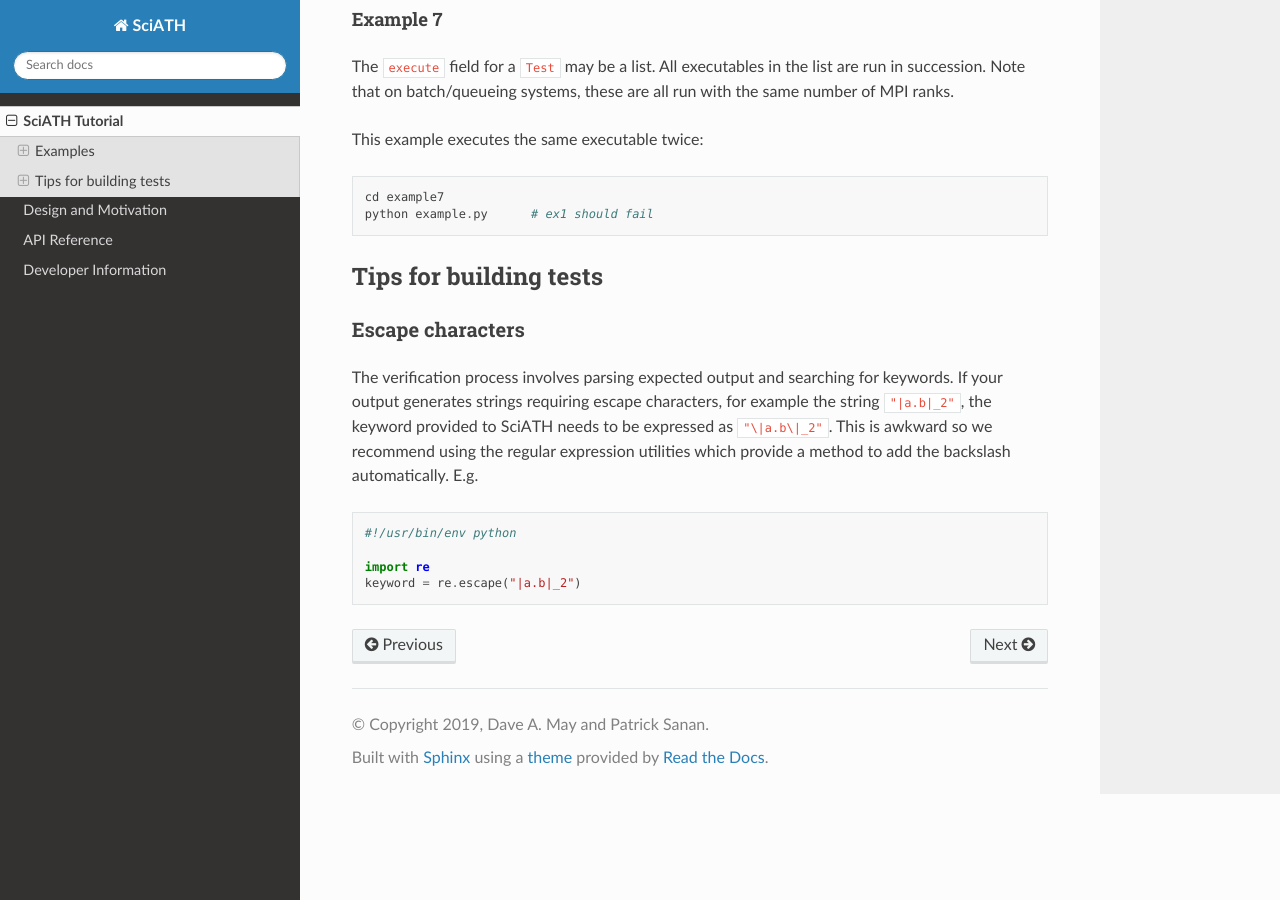
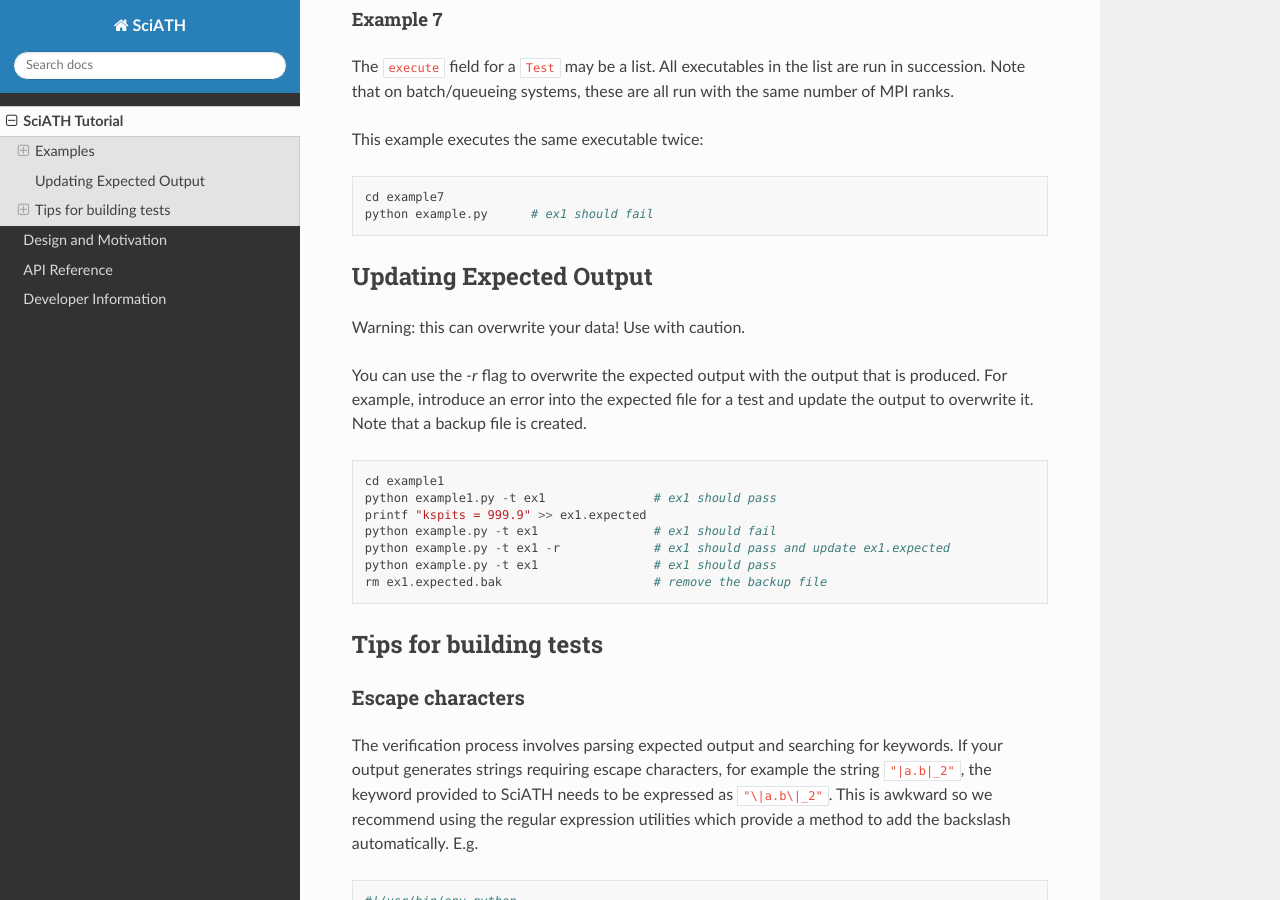
Before and after one commit to sciath/sciath, a Sphinx documentation site: the page built from docs/tutorial.rst, in a window 1280 px wide and 900 px high, scrolled down 2866 px. Built offline with Sphinx 7.4.7 and the Read the Docs theme 2.0.0, drawn with Linux system fonts in a browser that asks for light colours.

Commit message:
Update expected files: add tutorial and test
Both are perhaps a bit dangerous, in that they advise you to modify
the example files themselves.

```diff
--- a/docs/tutorial.rst
+++ b/docs/tutorial.rst
@@ -167,6 +167,24 @@
    cd example7
    python example.py      # ex1 should fail
 
+Updating Expected Output
+------------------------
+Warning: this can overwrite your data! Use with caution.
+
+You can use the `-r` flag to overwrite the expected output with the output that is
+produced. For example, introduce an error into the expected file for a test
+and update the output to overwrite it. Note that a backup file is created.
+
+::
+
+   cd example1
+   python example1.py -t ex1               # ex1 should pass
+   printf "kspits = 999.9" >> ex1.expected
+   python example.py -t ex1                # ex1 should fail
+   python example.py -t ex1 -r             # ex1 should pass and update ex1.expected
+   python example.py -t ex1                # ex1 should pass
+   rm ex1.expected.bak                     # remove the backup file
+
 Tips for building tests
 -----------------------
 
```
Also changed, not shown: 6 other files.
